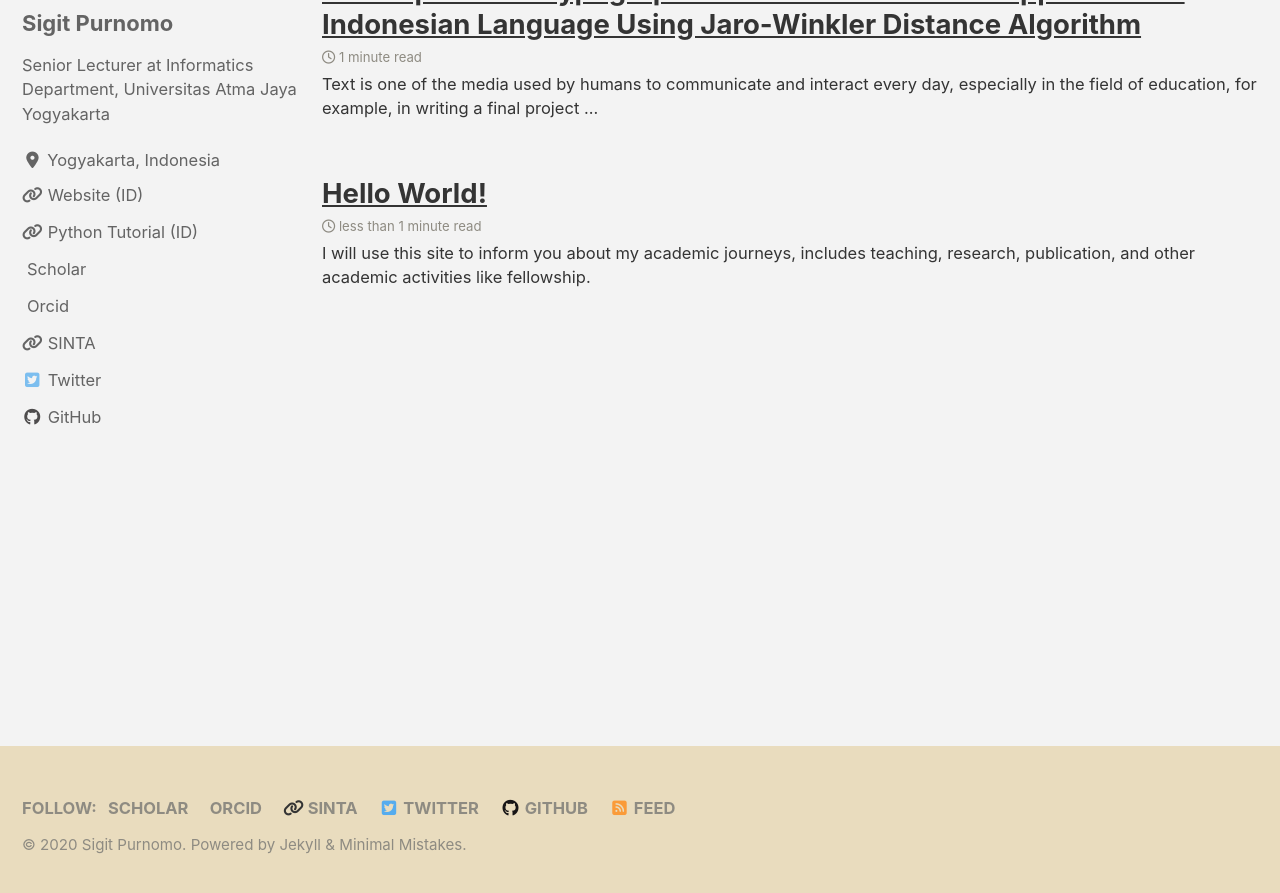
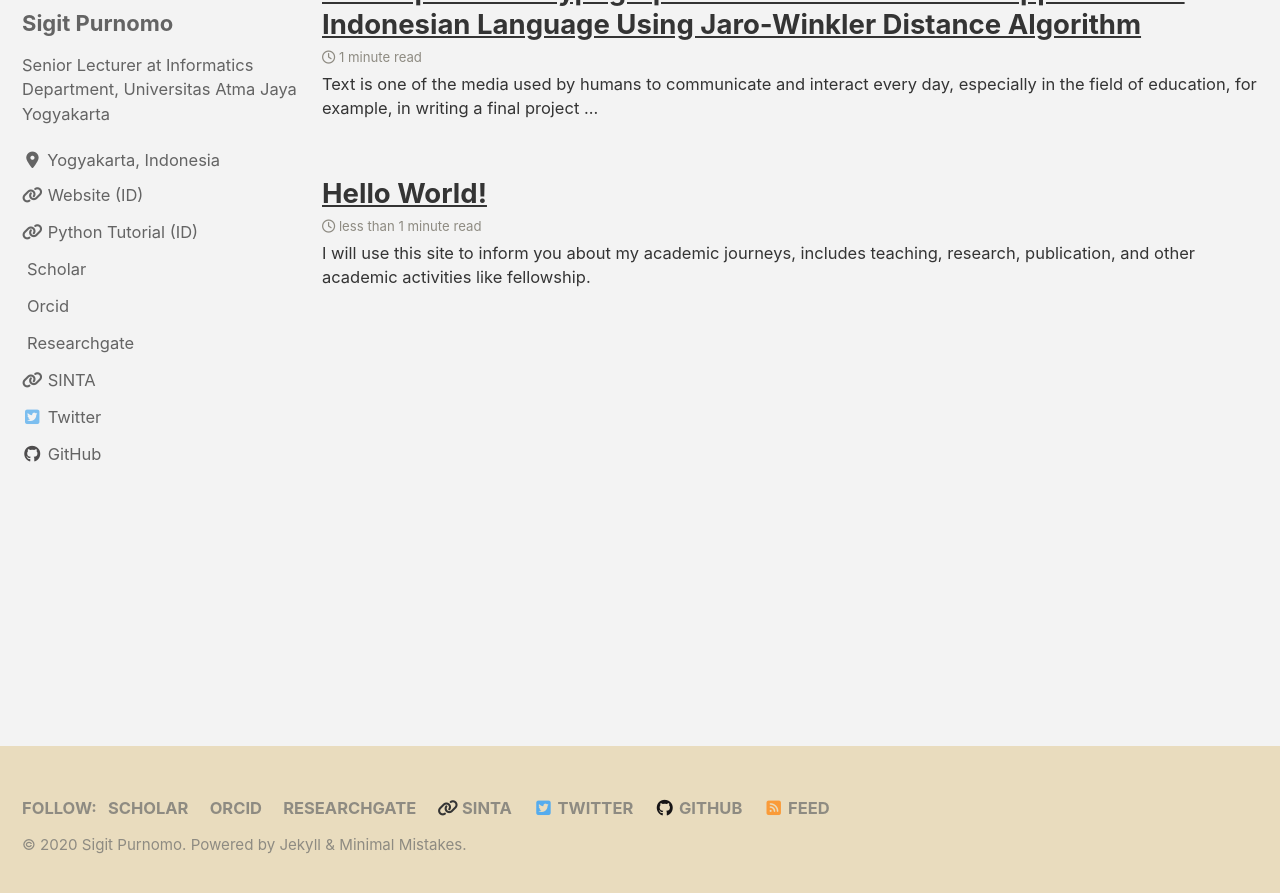
Before and after one commit to sigit-purnomo/sigit-purnomo.github.io, a Jekyll site: the page built from index.html, in a window 1280 px wide and 900 px high, scrolled down 231 px. Shown: the top 893 px of the window. Built offline with Jekyll 4.4.1, drawn with Linux system fonts in a browser that asks for light colours; cached includes are drawn as plain includes; nearby versions of some CDN libraries; the list of posts is cut into pages by our own code; a style sheet for code colours, icons or effects is not loaded.

Commit message:
Update _config.yml

```diff
--- a/_config.yml
+++ b/_config.yml
@@ -110,11 +110,14 @@ author:
       icon: "fas fa-fw fa-link"
       url: "https://karyakarsa.com/sigitpurnomo"
     - label: "Scholar"
-      icon: "ai ai-google-scholar"
+      icon: "ai ai-google-scholar ai-3x"
       url: "https://scholar.google.com/citations?user=RalnBvQAAAAJ&hl=en"
     - label: "Orcid"
-      icon: "ai ai-orcid"
+      icon: "ai ai-orcid ai-3x"
       url: "http://orcid.org/0000-0002-3079-6842"
+    - label: "Researchgate"
+      icon: "ai ai-researchgate ai-3x"
+      url: "https://www.researchgate.net/profile/Yohanes_Sigit_Purnomo_Wp"
     - label: "SINTA"
       icon: "fas fa-fw fa-link"
       url: "http://sinta.ristekbrin.go.id/authors/detail?id=5976016&view=overview"
@@ -138,6 +141,9 @@ footer:
     - label: "Orcid"
       icon: "ai ai-orcid"
       url: "http://orcid.org/0000-0002-3079-6842"
+    - label: "Researchgate"
+      icon: "ai ai-researchgate ai-3x"
+      url: "https://www.researchgate.net/profile/Yohanes_Sigit_Purnomo_Wp"
     - label: "SINTA"
       icon: "fas fa-fw fa-link"
       url: "http://sinta.ristekbrin.go.id/authors/detail?id=5976016&view=overview"
```
